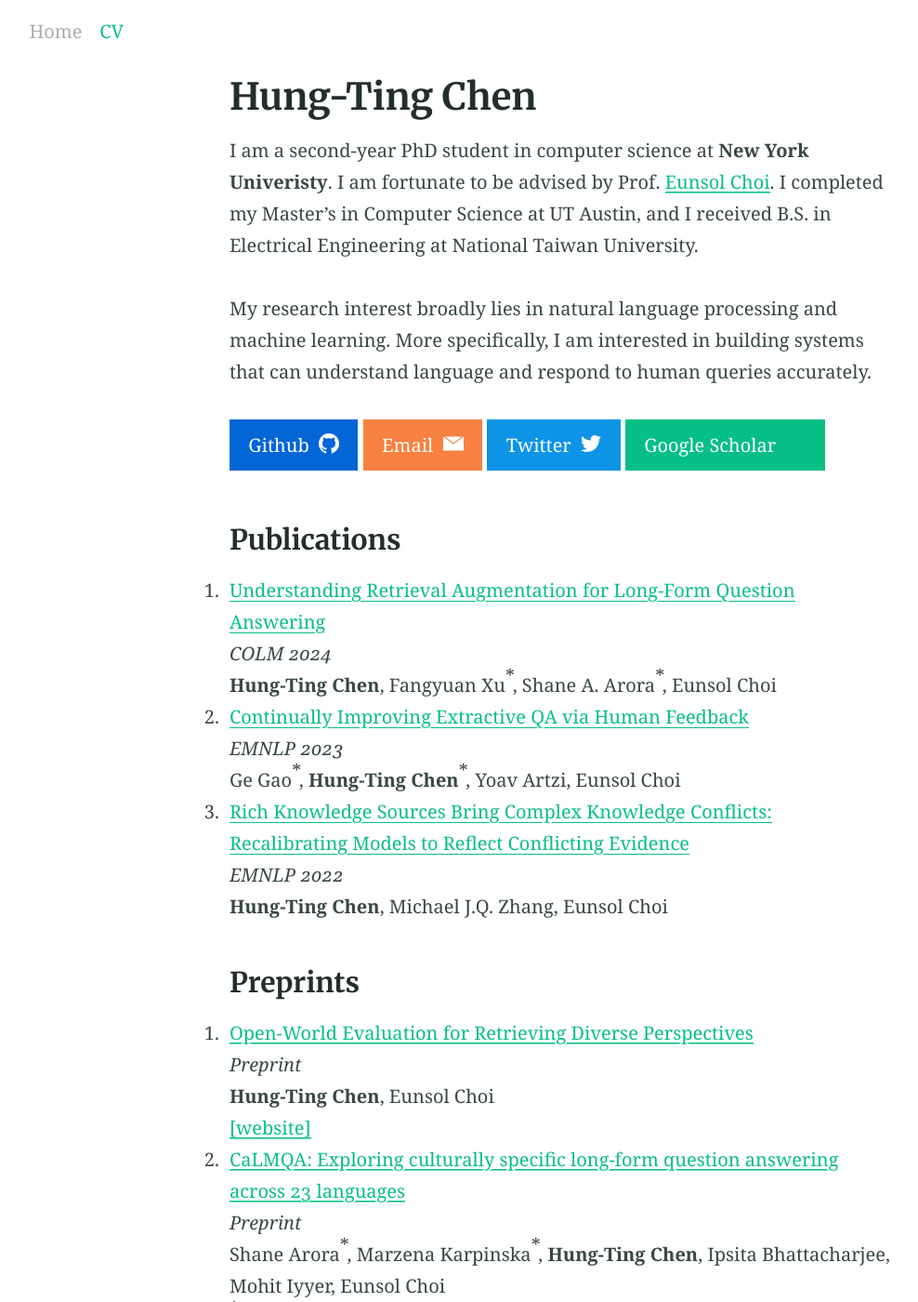
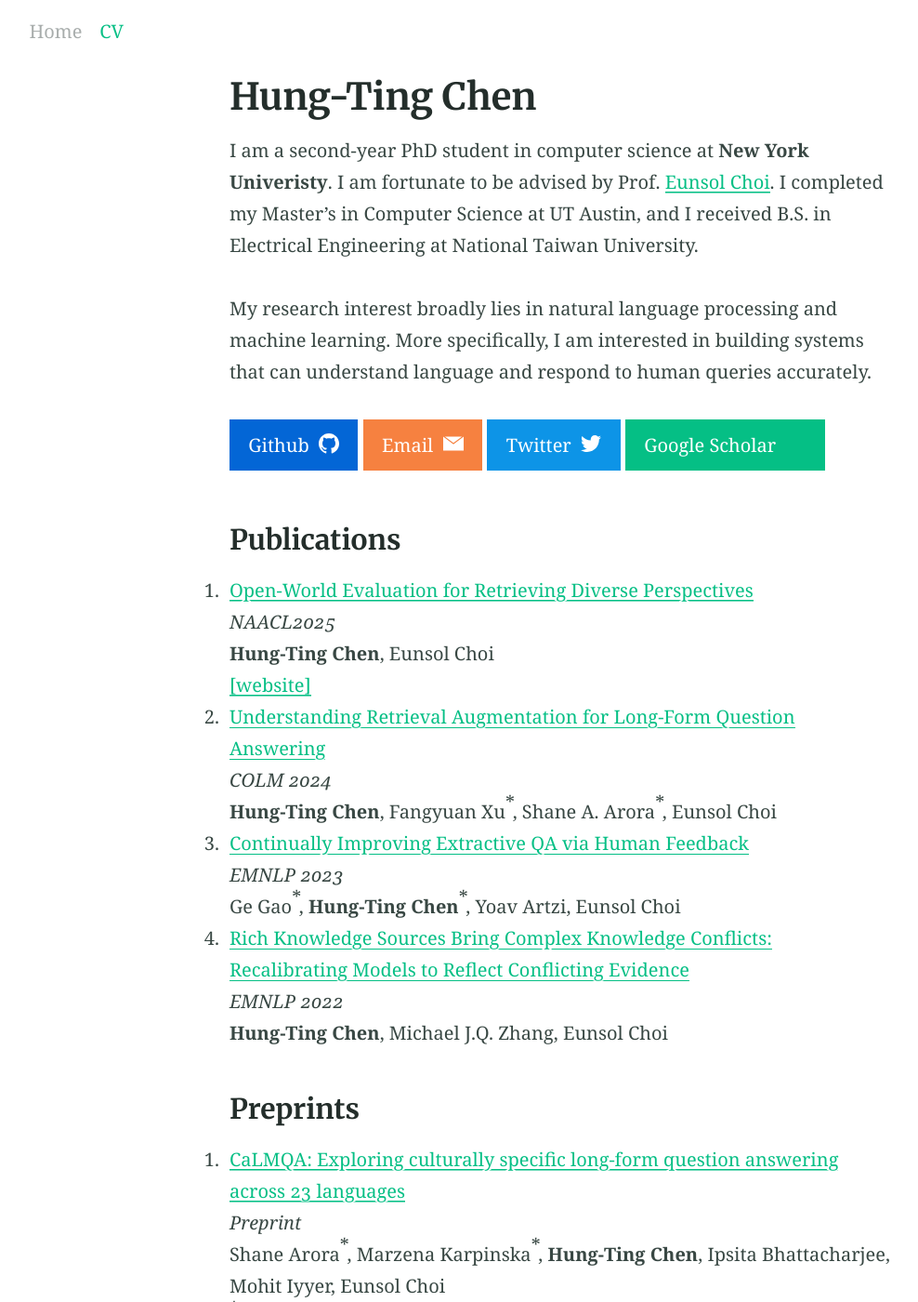
Before and after one commit to timchen0618/timchen0618.github.io, a Jekyll site: the page built from index.md, in a window 1280 px wide and 1400 px high. Shown: the whole window at 93% size, without its empty margins (36-1024 px from the left). Built offline with Jekyll 4.4.1, drawn with Linux system fonts in a browser that asks for light colours.

Commit message:
update pub

```diff
--- a/index.md
+++ b/index.md
@@ -16,22 +16,22 @@
 {% include button.html text="Github" icon="github" link="https://github.com/timchen0618" color="#0366d6" %} {% include button.html text="Email" icon="email" link="mailto:hung-ting.chen@nyu.edu" color="#f68140" %} {% include button.html text="Twitter" icon="twitter" link="https://twitter.com/hungting_chen" color="#0d94e7" %} {% include button.html text="Google Scholar" icon="google scholar" link="https://scholar.google.com/citations?user=dApuTpsAAAAJ&hl=en" %}
 
 ### Publications
-1. [Understanding Retrieval Augmentation for Long-Form Question Answering](https://arxiv.org/abs/2310.12150)
+1. [Open-World Evaluation for Retrieving Diverse Perspectives](https://arxiv.org/abs/2409.18110)
+   *NAACL2025*
+   **Hung-Ting Chen**, Eunsol Choi
+   [[website]](https://timchen0618.github.io/berds/)
+2. [Understanding Retrieval Augmentation for Long-Form Question Answering](https://arxiv.org/abs/2310.12150)
    *COLM 2024*
    **Hung-Ting Chen**, Fangyuan Xu<sup>\*</sup>, Shane A. Arora<sup>\*</sup>, Eunsol Choi
-2. [Continually Improving Extractive QA via Human Feedback](https://arxiv.org/abs/2305.12473)
+3. [Continually Improving Extractive QA via Human Feedback](https://arxiv.org/abs/2305.12473)
    *EMNLP 2023*
    Ge Gao<sup>\*</sup>, **Hung-Ting Chen**<sup>\*</sup>, Yoav Artzi, Eunsol Choi
-3. [Rich Knowledge Sources Bring Complex Knowledge Conflicts: Recalibrating Models to Reflect Conflicting Evidence](https://aclanthology.org/2022.emnlp-main.146/)
+4. [Rich Knowledge Sources Bring Complex Knowledge Conflicts: Recalibrating Models to Reflect Conflicting Evidence](https://aclanthology.org/2022.emnlp-main.146/)
    *EMNLP 2022*
    **Hung-Ting Chen**, Michael J.Q. Zhang, Eunsol Choi
 
 ### Preprints
-1. [Open-World Evaluation for Retrieving Diverse Perspectives](https://arxiv.org/abs/2409.18110)
-   *Preprint*
-   **Hung-Ting Chen**, Eunsol Choi
-   [[website]](https://timchen0618.github.io/berds/)
-2. [CaLMQA: Exploring culturally specific long-form question answering across 23 languages](https://arxiv.org/abs/2406.17761)
+1. [CaLMQA: Exploring culturally specific long-form question answering across 23 languages](https://arxiv.org/abs/2406.17761)
    *Preprint*
    Shane Arora<sup>\*</sup>, Marzena Karpinska<sup>\*</sup>, **Hung-Ting Chen**, Ipsita Bhattacharjee, Mohit Iyyer, Eunsol Choi
 <sup>\*</sup> Equal contribution.
```
